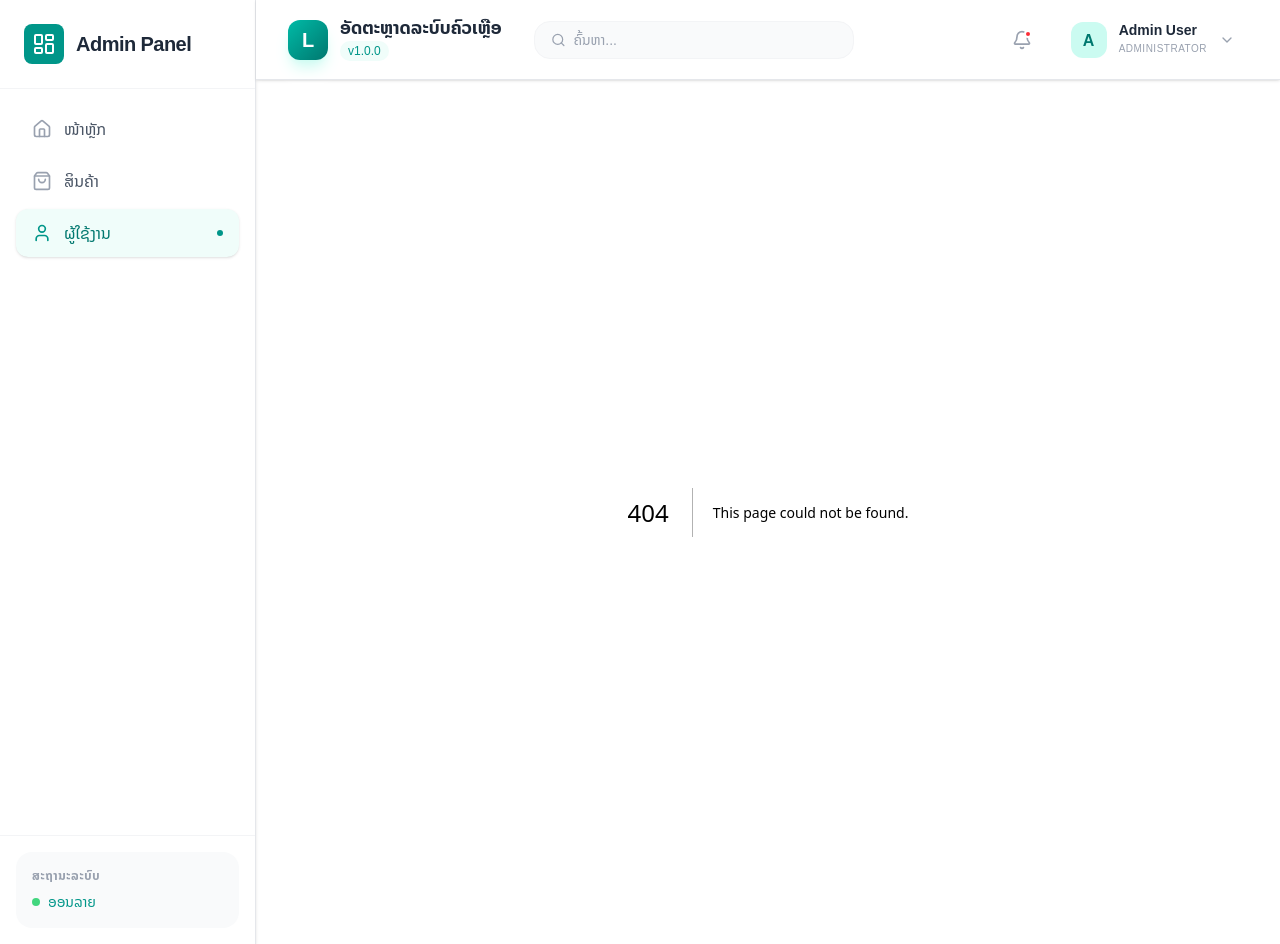
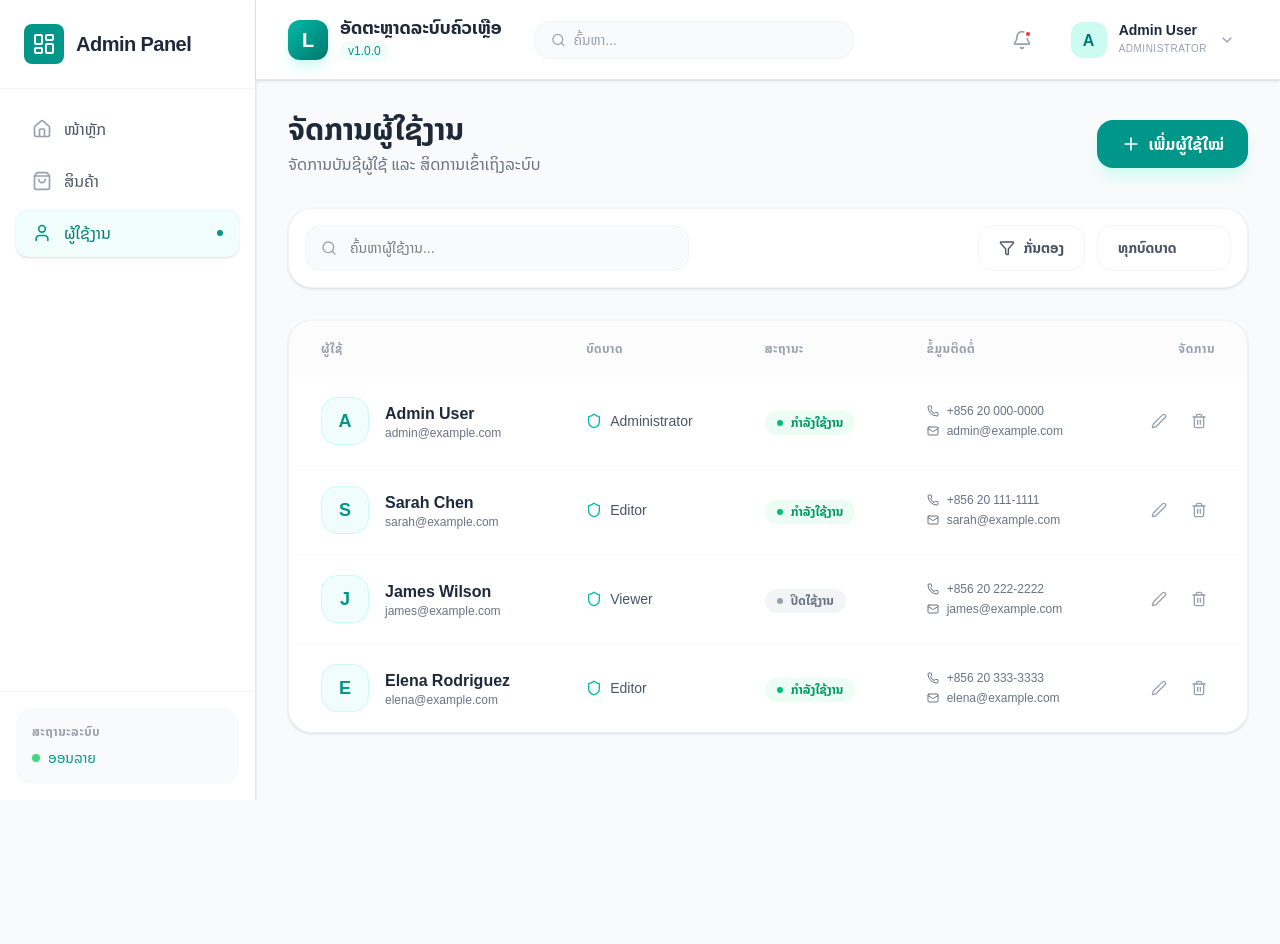
Before and after one commit to huevangxp/next-beginner, a Next.js app: page /users in a window 1280 px wide. Before the commit this address had no page. After the commit the page ends 800 px from the top, so only its background shows below. Built offline with nearby package versions, Linux system fonts and the light colour scheme.

Commit message:
commit Thu 12/18/2025 11:05:37.14

```diff
--- /dev/null
+++ b/app/users/page.tsx
@@ -0,0 +1,206 @@
+"use client";
+
+import React, { useState, useEffect } from "react";
+import {
+  User,
+  Plus,
+  Search,
+  Filter,
+  MoreVertical,
+  Edit2,
+  Trash2,
+  Shield,
+  Mail,
+  Phone,
+} from "lucide-react";
+import Link from "next/link";
+
+const UsersPage = () => {
+  const [mounted, setMounted] = useState(false);
+
+  useEffect(() => {
+    setMounted(true);
+  }, []);
+
+  const users = [
+    {
+      id: 1,
+      name: "Admin User",
+      email: "admin@example.com",
+      role: "Administrator",
+      status: "Active",
+      phone: "+856 20 000-0000",
+    },
+    {
+      id: 2,
+      name: "Sarah Chen",
+      email: "sarah@example.com",
+      role: "Editor",
+      status: "Active",
+      phone: "+856 20 111-1111",
+    },
+    {
+      id: 3,
+      name: "James Wilson",
+      email: "james@example.com",
+      role: "Viewer",
+      status: "Inactive",
+      phone: "+856 20 222-2222",
+    },
+    {
+      id: 4,
+      name: "Elena Rodriguez",
+      email: "elena@example.com",
+      role: "Editor",
+      status: "Active",
+      phone: "+856 20 333-3333",
+    },
+  ];
+
+  if (!mounted) return null;
+
+  return (
+    <div className="space-y-8 animate-in fade-in duration-500">
+      {/* Page Header */}
+      <div className="flex flex-col md:flex-row md:items-center justify-between gap-4">
+        <div>
+          <h1 className="text-3xl font-bold text-gray-800 dark:text-white">
+            ຈັດການຜູ້ໃຊ້ງານ
+          </h1>
+          <p className="text-gray-500 dark:text-gray-400 mt-1">
+            ຈັດການບັນຊີຜູ້ໃຊ້ ແລະ ສິດການເຂົ້າເຖິງລະບົບ
+          </p>
+        </div>
+        <Link href="/users/create">
+          <button className="flex items-center gap-2 bg-teal-600 hover:bg-teal-700 text-white px-6 py-3 rounded-2xl font-bold transition-all shadow-lg shadow-teal-100 dark:shadow-none active:scale-95">
+            <Plus className="w-5 h-5" />
+            <span>ເພີ່ມຜູ້ໃຊ້ໃໝ່</span>
+          </button>
+        </Link>
+      </div>
+
+      {/* Filters & Search */}
+      <div className="bg-white dark:bg-gray-900 p-4 rounded-3xl border border-gray-100 dark:border-gray-800 shadow-sm flex flex-col md:flex-row gap-4 items-center justify-between">
+        <div className="relative w-full md:w-96">
+          <Search className="absolute left-4 top-1/2 -translate-y-1/2 w-4 h-4 text-gray-400" />
+          <input
+            type="text"
+            placeholder="ຄົ້ນຫາຜູ້ໃຊ້ງານ..."
+            className="w-full pl-11 pr-4 py-3 bg-gray-50 dark:bg-gray-800 border border-gray-100 dark:border-gray-700 rounded-2xl text-sm focus:outline-none focus:ring-4 focus:ring-teal-500/10 focus:border-teal-500 transition-all dark:text-white"
+          />
+        </div>
+        <div className="flex items-center gap-3 w-full md:w-auto">
+          <button className="flex-1 md:flex-none flex items-center justify-center gap-2 px-5 py-3 border border-gray-100 dark:border-gray-700 rounded-2xl text-sm font-bold text-gray-600 dark:text-gray-300 hover:bg-gray-50 dark:hover:bg-gray-800 transition-all">
+            <Filter className="w-4 h-4" />
+            <span>ກັ່ນຕອງ</span>
+          </button>
+          <select className="flex-1 md:flex-none px-5 py-3 border border-gray-100 dark:border-gray-700 rounded-2xl text-sm font-bold text-gray-600 dark:text-gray-300 bg-white dark:bg-gray-800 hover:bg-gray-50 dark:hover:bg-gray-800 focus:outline-none transition-all appearance-none">
+            <option>ທຸກບົດບາດ</option>
+            <option>Administrator</option>
+            <option>Editor</option>
+            <option>Viewer</option>
+          </select>
+        </div>
+      </div>
+
+      {/* Users Table */}
+      <div className="bg-white dark:bg-gray-900 rounded-3xl border border-gray-100 dark:border-gray-800 shadow-sm overflow-hidden">
+        <div className="overflow-x-auto">
+          <table className="w-full text-left border-collapse">
+            <thead>
+              <tr className="bg-gray-50/50 dark:bg-gray-800/50">
+                <th className="px-8 py-5 text-xs font-bold text-gray-400 uppercase tracking-wider">
+                  ຜູ້ໃຊ້
+                </th>
+                <th className="px-8 py-5 text-xs font-bold text-gray-400 uppercase tracking-wider">
+                  ບົດບາດ
+                </th>
+                <th className="px-8 py-5 text-xs font-bold text-gray-400 uppercase tracking-wider">
+                  ສະຖານະ
+                </th>
+                <th className="px-8 py-5 text-xs font-bold text-gray-400 uppercase tracking-wider">
+                  ຂໍ້ມູນຕິດຕໍ່
+                </th>
+                <th className="px-8 py-5 text-xs font-bold text-gray-400 uppercase tracking-wider text-right">
+                  ຈັດການ
+                </th>
+              </tr>
+            </thead>
+            <tbody className="divide-y divide-gray-50 dark:divide-gray-800">
+              {users.map((user) => (
+                <tr
+                  key={user.id}
+                  className="hover:bg-gray-50/50 dark:hover:bg-gray-800/30 transition-colors group"
+                >
+                  <td className="px-8 py-5">
+                    <div className="flex items-center gap-4">
+                      <div className="w-12 h-12 rounded-2xl bg-teal-50 dark:bg-teal-900/20 flex items-center justify-center text-teal-600 dark:text-teal-400 font-bold text-lg border border-teal-100 dark:border-teal-900/30">
+                        {user.name.charAt(0)}
+                      </div>
+                      <div>
+                        <p className="font-bold text-gray-800 dark:text-white">
+                          {user.name}
+                        </p>
+                        <p className="text-xs text-gray-500 dark:text-gray-400">
+                          {user.email}
+                        </p>
+                      </div>
+                    </div>
+                  </td>
+                  <td className="px-8 py-5">
+                    <div className="flex items-center gap-2 text-sm font-medium text-gray-600 dark:text-gray-300">
+                      <Shield className="w-4 h-4 text-teal-500" />
+                      {user.role}
+                    </div>
+                  </td>
+                  <td className="px-8 py-5">
+                    <span
+                      className={`inline-flex items-center px-3 py-1 rounded-full text-xs font-bold ${
+                        user.status === "Active"
+                          ? "bg-emerald-50 text-emerald-600 dark:bg-emerald-900/20 dark:text-emerald-400"
+                          : "bg-gray-100 text-gray-500 dark:bg-gray-800 dark:text-gray-400"
+                      }`}
+                    >
+                      <span
+                        className={`w-1.5 h-1.5 rounded-full mr-2 ${
+                          user.status === "Active"
+                            ? "bg-emerald-500"
+                            : "bg-gray-400"
+                        }`}
+                      />
+                      {user.status === "Active" ? "ກຳລັງໃຊ້ງານ" : "ປິດໃຊ້ງານ"}
+                    </span>
+                  </td>
+                  <td className="px-8 py-5">
+                    <div className="space-y-1">
+                      <div className="flex items-center gap-2 text-xs text-gray-500 dark:text-gray-400">
+                        <Phone className="w-3 h-3" />
+                        {user.phone}
+                      </div>
+                      <div className="flex items-center gap-2 text-xs text-gray-500 dark:text-gray-400">
+                        <Mail className="w-3 h-3" />
+                        {user.email}
+                      </div>
+                    </div>
+                  </td>
+                  <td className="px-8 py-5 text-right">
+                    <div className="flex items-center justify-end gap-2">
+                      <button className="p-2 text-gray-400 hover:text-teal-600 hover:bg-teal-50 dark:hover:bg-teal-900/20 rounded-xl transition-all">
+                        <Edit2 className="w-4 h-4" />
+                      </button>
+                      <button className="p-2 text-gray-400 hover:text-red-600 hover:bg-red-50 dark:hover:bg-red-900/20 rounded-xl transition-all">
+                        <Trash2 className="w-4 h-4" />
+                      </button>
+                    </div>
+                  </td>
+                </tr>
+              ))}
+            </tbody>
+          </table>
+        </div>
+      </div>
+    </div>
+  );
+};
+
+export default UsersPage;
```
